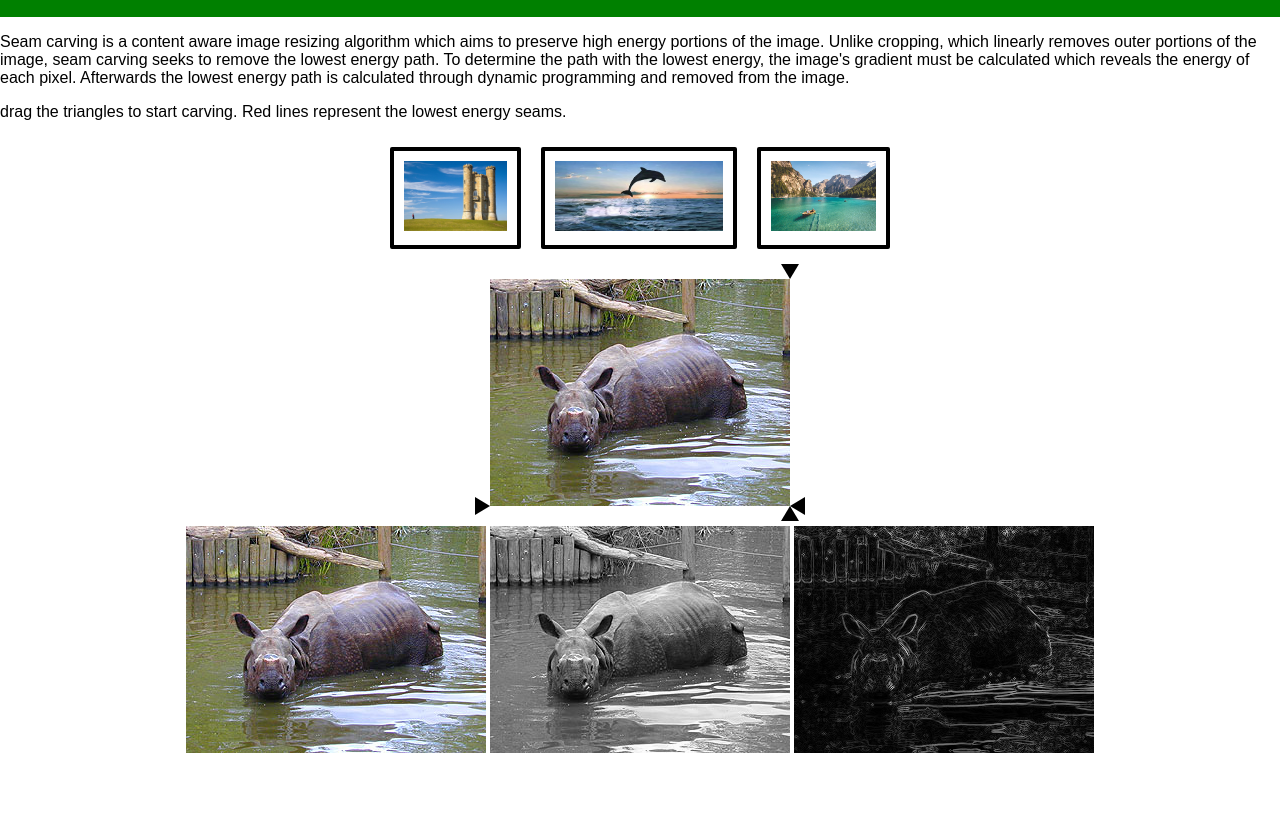
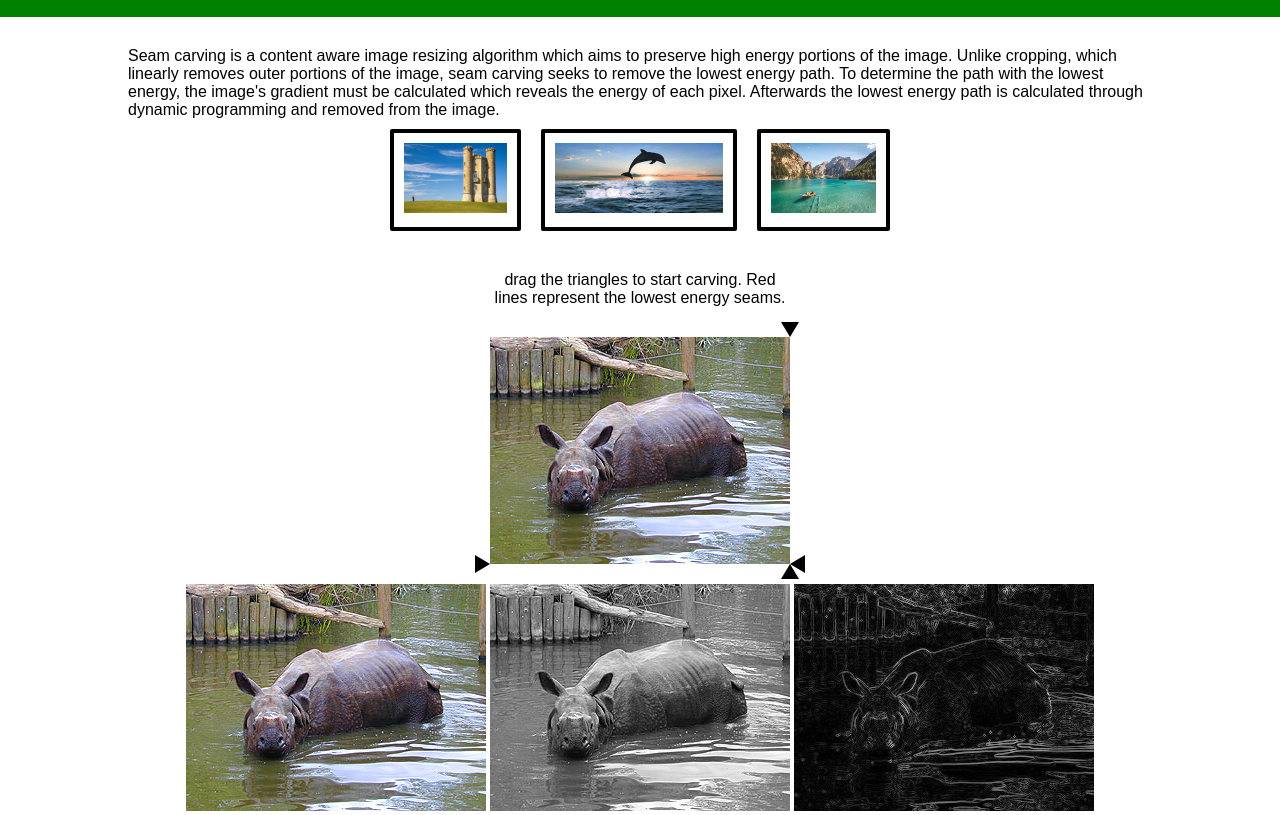
Before and after one commit to rakinaa/seam_carving, a plain HTML site: page dist/index.html in a window 1280 px wide. Shown: the part 104-919 px from the top of the page. Before the commit the page ends 861 px from the top, so only its background shows below. Drawn offline with Linux system fonts and the light colour scheme.

Commit message:
Added description and instructions

```diff
--- a/dist/css/styles.css
+++ b/dist/css/styles.css
@@ -31,6 +31,27 @@ h3 {
   padding: 0px;
   margin-top: 20px;
   margin-bottom: 20px;
+}
+
+.instructions-container {
+  display: flex;
+  flex-direction: column;
+  justify-content: center;
+  align-items: center;
+}
+
+.description {
+  margin: auto;
+  margin-top: 30px;
+  width: 80%;
+}
+
+.instructions {
+  width: 300px;
+  margin: auto;
+  margin-top: 30px;
+  margin-bottom: 30px;
+  text-align: center;
 }
 
 .button-container {
--- a/dist/index.html
+++ b/dist/index.html
@@ -17,15 +17,12 @@
       <i class="fab fa-angellist"></i>
     </div>
   </header>
-  <p>
+  <p class="description">
     Seam carving is a content aware image resizing algorithm which aims to preserve high energy portions of the image.
     Unlike cropping, which linearly removes outer portions of the image,
     seam carving seeks to remove the lowest energy path. To determine
     the path with the lowest energy, the image's gradient must be calculated which reveals the energy of each pixel.
     Afterwards the lowest energy path is calculated through dynamic programming and removed from the image.
-  </p>
-  <p>
-    drag the triangles to start carving. Red lines represent the lowest energy seams.
   </p>
   <div class="button-container">
     <div class="btn" id="sample1">
@@ -40,6 +37,9 @@
   </div>
   <div class="images-container">
     <div class="carve-conatainer">
+      <p class="instructions">
+        drag the triangles to start carving. Red lines represent the lowest energy seams.
+      </p>
       <div id="base" class="base-container">
         <div id="top-triangle"></div>
         <div id="left-triangle"></div>
```
